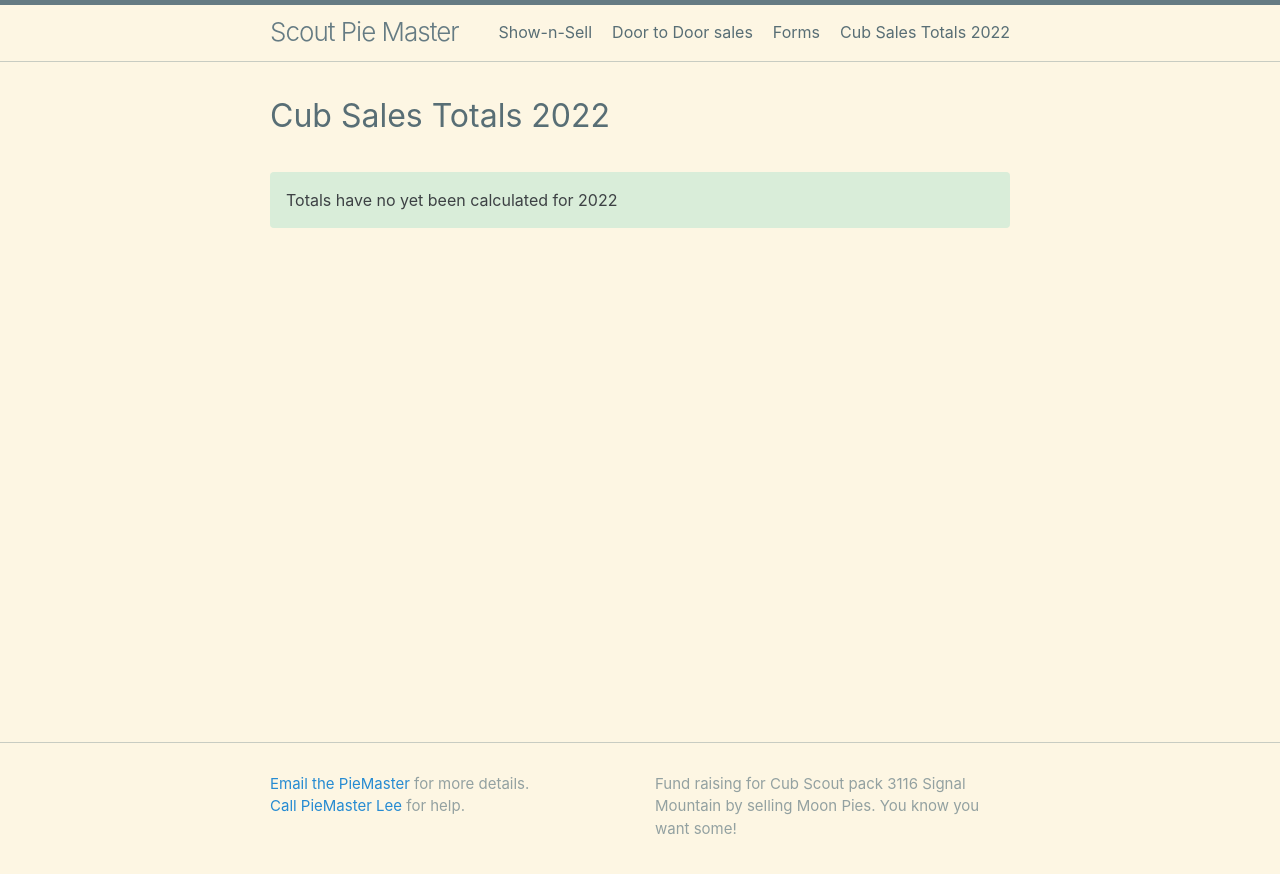
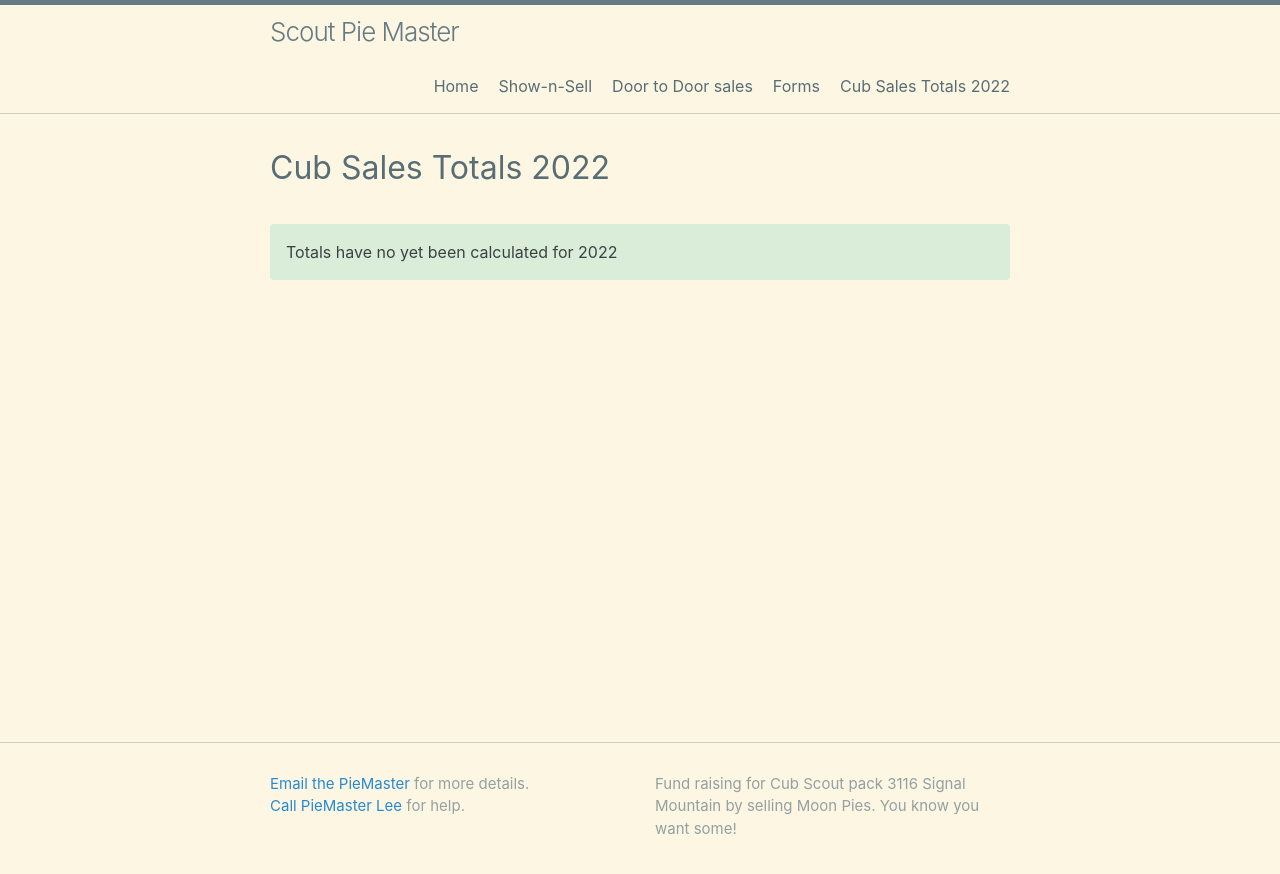
Before and after one commit to CodeJourneymen/scoutpiemaster, a Jekyll site: the page built from totals2022.md, in a window 1280 px wide. Shown: the top 874 px of the page. Built offline with Jekyll 4.4.1, drawn with Linux system fonts in a browser that asks for light colours.

Commit message:
added home to menu
Signed-off-by: Lee Walker <lee@codejourneymen.com>

```diff
--- a/_config.yml
+++ b/_config.yml
@@ -56,6 +56,7 @@ plugins:
 
 # order menu items (https://github.com/jekyll/minima#customize-navigation-links)
 header_pages:
+  - index.md
   - shownsell.md
   - doortodoor.md
   - forms.md
--- a/index.md
+++ b/index.md
@@ -2,6 +2,8 @@
 # Comment needed?
 
 layout: home
+title: Home
+permalink: /home/
 ---
 
 ## Instructions for Cub Pack 3116 families for the Moon Pie Fundariser in Signal Mountain TN.
```
